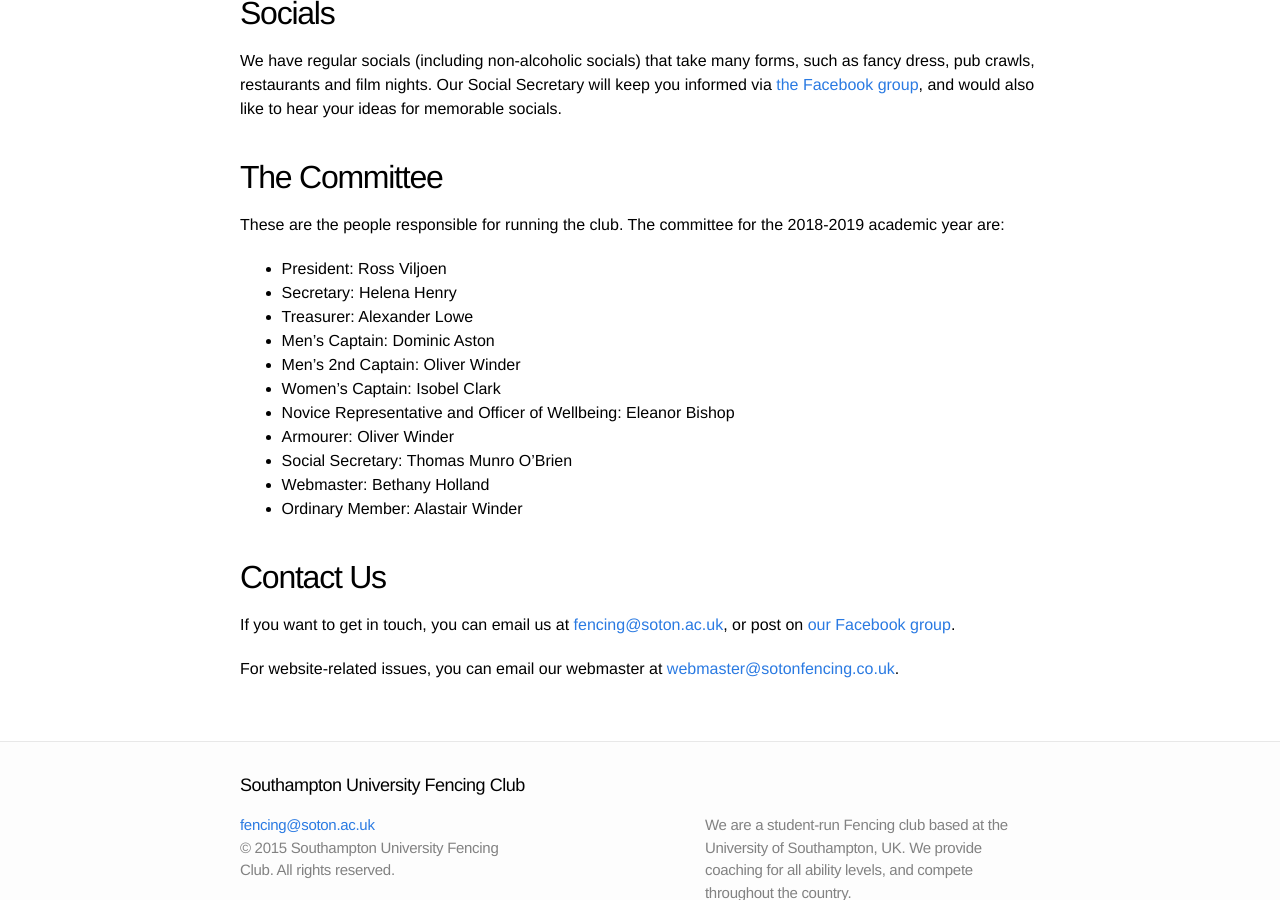
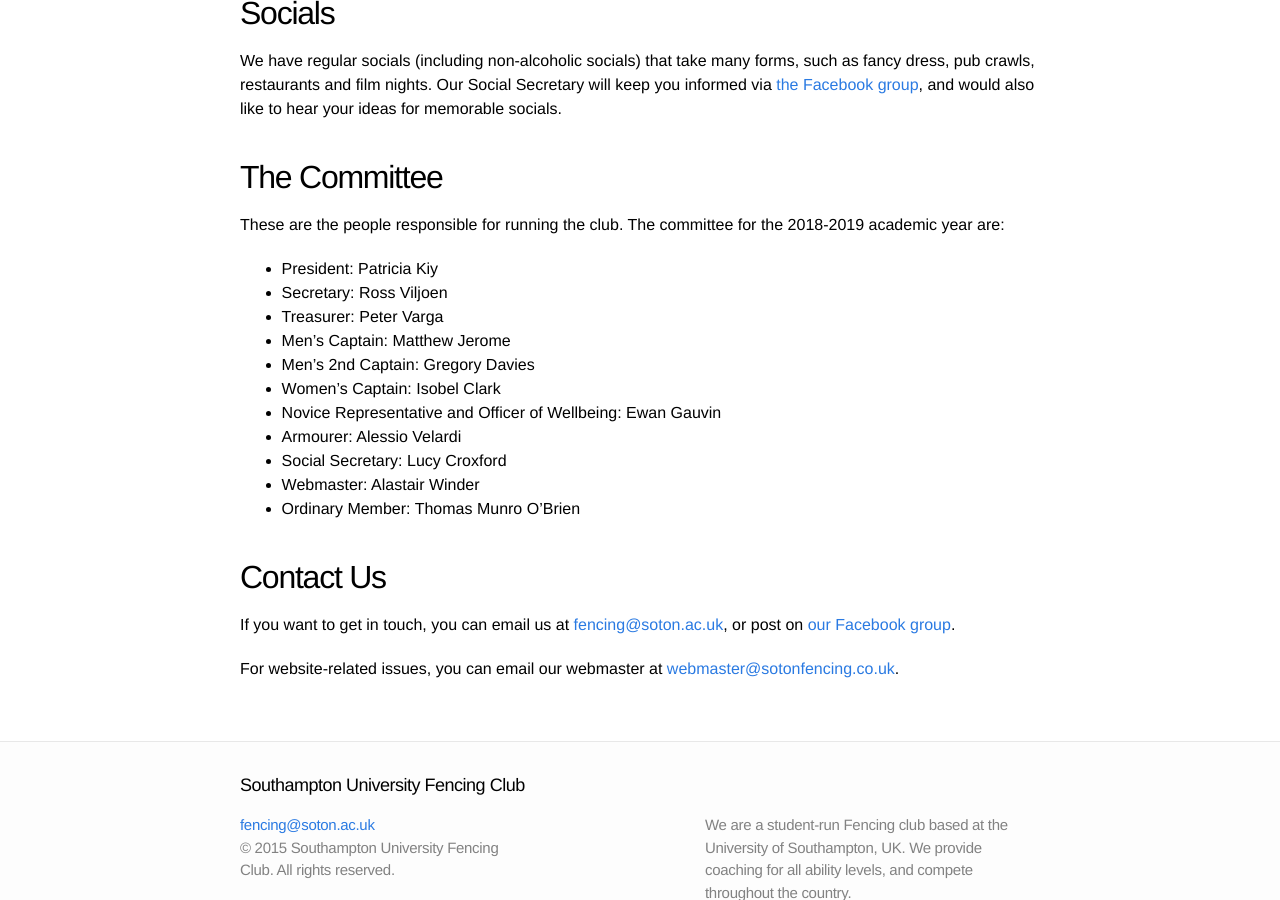
Before and after one commit to sotonfencing/sotonfencing.github.io, a Jekyll site: the page built from about.md, in a window 1280 px wide and 900 px high, scrolled down 995 px. Built offline with Jekyll 4.4.1, drawn with Linux system fonts in a browser that asks for light colours.

Commit message:
Update about.md
Changes to Committee

```diff
--- a/about.md
+++ b/about.md
@@ -39,17 +39,17 @@ The Committee
 
 These are the people responsible for running the club. The committee for the 2018-2019 academic year are:
 
-* President: Ross Viljoen
-* Secretary: Helena Henry
-* Treasurer: Alexander Lowe
-* Men's Captain: Dominic Aston
-* Men's 2nd Captain: Oliver Winder
+* President: Patricia Kiy
+* Secretary: Ross Viljoen
+* Treasurer: Peter Varga
+* Men's Captain: Matthew Jerome
+* Men's 2nd Captain: Gregory Davies
 * Women's Captain: Isobel Clark
-* Novice Representative and Officer of Wellbeing: Eleanor Bishop
-* Armourer: Oliver Winder
-* Social Secretary: Thomas Munro O'Brien
-* Webmaster: Bethany Holland
-* Ordinary Member: Alastair Winder
+* Novice Representative and Officer of Wellbeing: Ewan Gauvin
+* Armourer: Alessio Velardi
+* Social Secretary: Lucy Croxford
+* Webmaster: Alastair Winder
+* Ordinary Member: Thomas Munro O'Brien
 
 Contact Us
 ----------
```
